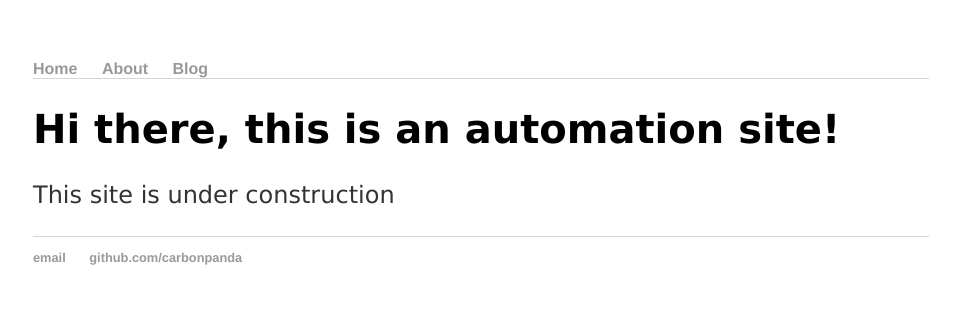
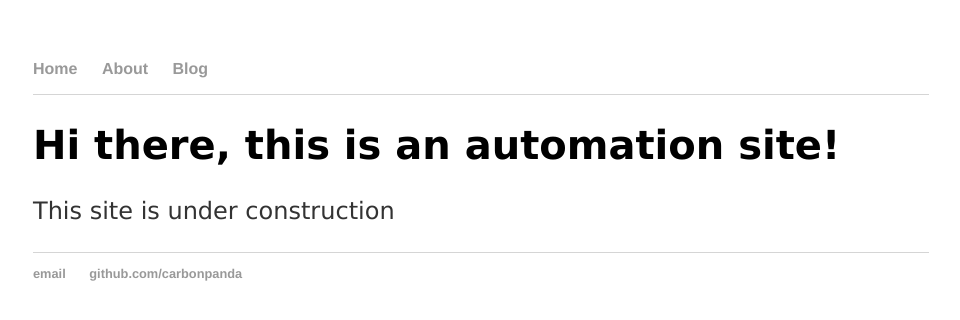
Before and after one commit to carbonpanda/carbonpanda.github.io, a Jekyll site: the page built from index.html, in a window 1280 px wide. Shown: the top 320 px of the page, without its empty margins (159-1119 px from the left). Built offline with Jekyll 4.4.1, drawn with Linux system fonts in a browser that asks for light colours.

Commit message:
Update main.css

```diff
--- a/css/main.css
+++ b/css/main.css
@@ -2,19 +2,13 @@
     margin: 60px auto;
     width: 70%;
 }
-footer ul {
+nav ul, footer ul {
     font-family:'Helvetica', 'Arial', 'Sans-Serif';
     padding: 0px;
     list-style: none;
     font-weight: bold;
 }
-nav ul {
-    font-family:'Helvetica', 'Arial', 'Sans-Serif';
-    padding: 0px;
-    list-style: none;
-    font-weight: bold;
-    border-bottom: 1px solid #d5d5d5;
-}
+
 nav ul li, footer ul li {
     display: inline;
     margin-right: 20px;
@@ -36,6 +30,11 @@
     line-height: 1.4em;
     color: #333;
 }
+
+nav {
+    border-bottom: 1px solid #d5d5d5;
+}
+
 footer {
     border-top: 1px solid #d5d5d5;
     font-size: .8em;
```
